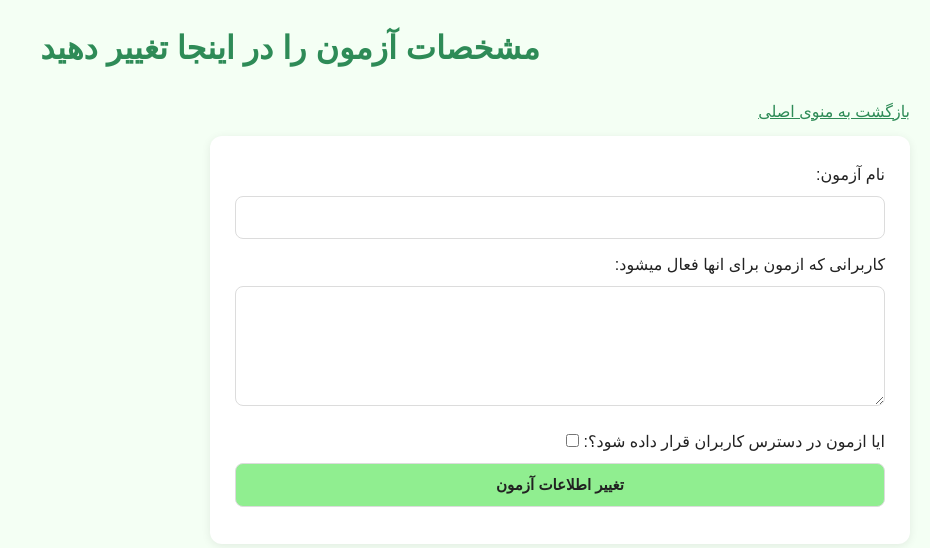
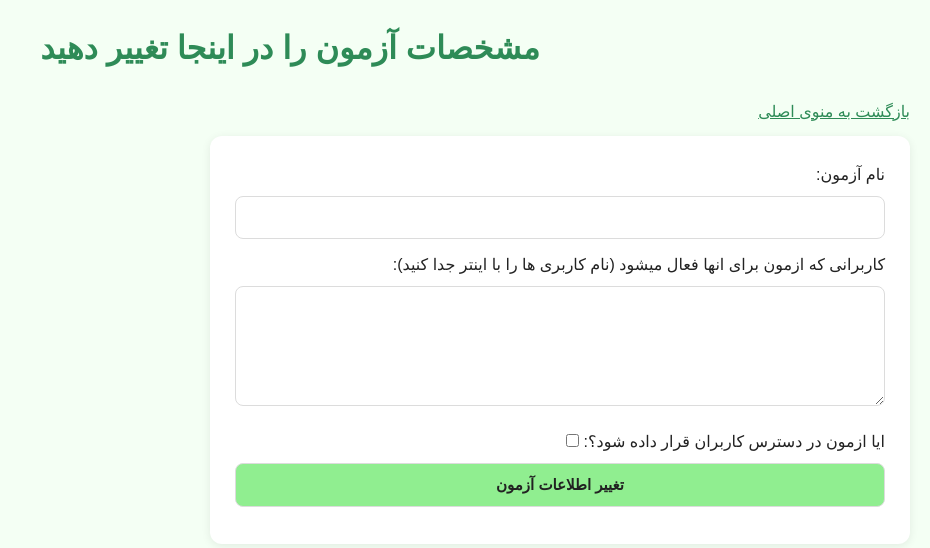
Before and after one commit to aryan7384/azmoon_gir, a Flask app: template apps/templates/teachers/modify_exam.html in a window 1280 px wide. Shown: the top 548 px of the page, without its empty margins (350-1280 px from the left). Run offline with Flask 3, Linux system fonts and the light colour scheme; the template is opened without the code that fills it: values that come from a table or form of the project are taken from there, others are empty; parts of the project's set-up code (start-up, migrations or seed data) failed here and were passed over.

Commit message:
show the teacher how to set students for exams

```diff
--- a/apps/templates/teachers/modify_exam.html
+++ b/apps/templates/teachers/modify_exam.html
@@ -14,7 +14,7 @@
     {{ form.csrf_token }}
     {{ form.azmoon_name.label }}: {{ form.azmoon_name }}
     <br>
-    {{ form.users.label }}: {{ form.users }}
+    {{ form.users.label }} (نام کاربری ها را با اینتر جدا کنید): {{ form.users }}
     <br>
     {{ form.is_available.label }}: {{ form.is_available }}
     <br>
--- a/apps/templates/teachers/register-exam.html
+++ b/apps/templates/teachers/register-exam.html
@@ -12,7 +12,7 @@
     {{ form.csrf_token }}
     {{ form.azmoon_name.label }}: {{ form.azmoon_name }}
     <br>
-    {{ form.users.label }}: {{ form.users }}
+    {{ form.users.label }} (نام کاربری ها را با اینتر جدا کنید): {{ form.users }}
     <br>
     <input type="submit" value="ثبت آزمون">
 </form>
```
